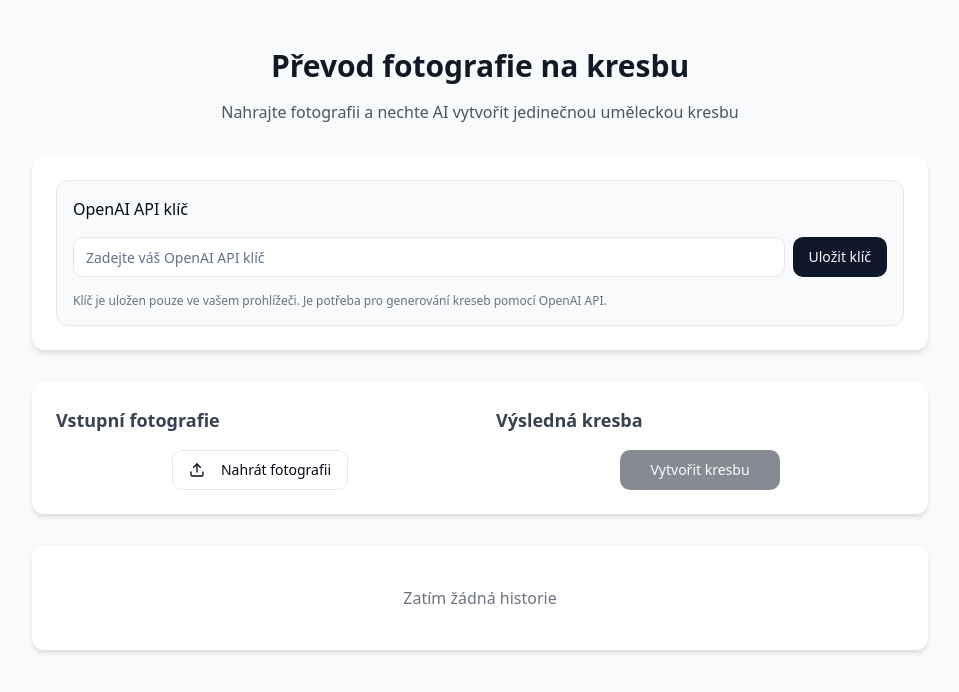
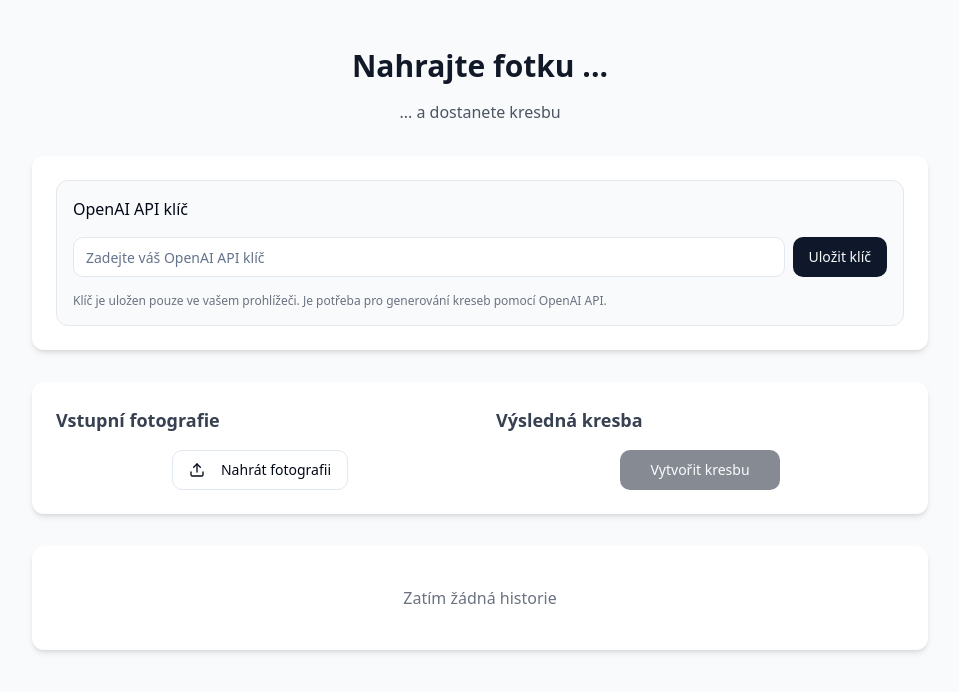
Before and after one commit to miloscermak/kresba, a React (Vite) app: page / in a window 1280 px wide. Shown: the top 692 px of the page, without its empty margins (160-1119 px from the left). Built offline with nearby package versions, Linux system fonts and the light colour scheme.

Commit message:
Code edited in Lovable Code Editor
Edited UI in Lovable

```diff
--- a/src/pages/Index.tsx
+++ b/src/pages/Index.tsx
@@ -112,10 +112,10 @@ const Index = () => {
       <div className="max-w-4xl mx-auto">
         <div className="text-center mb-8">
           <h1 className="text-3xl font-bold text-gray-900 mb-4">
-            Převod fotografie na kresbu
+            Nahrajte fotku ...
           </h1>
           <p className="text-gray-600">
-            Nahrajte fotografii a nechte AI vytvořit jedinečnou uměleckou kresbu
+            ... a dostanete kresbu
           </p>
         </div>
 
```
